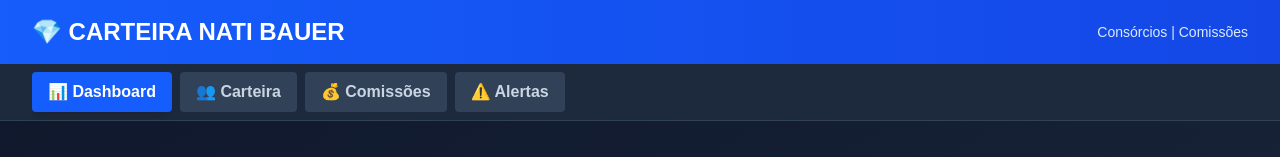
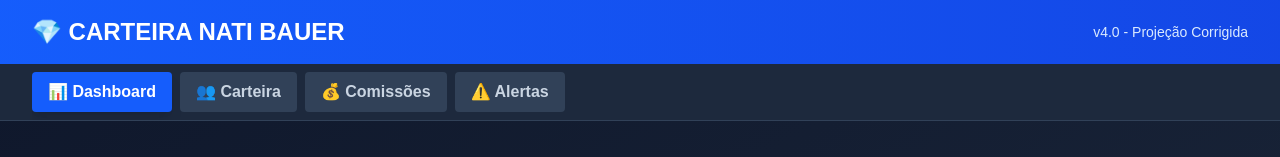
Before and after one commit to bauerenati-stack/carteira-clientes, a Next.js app: page / in a window 1280 px wide. Shown: the top 157 px of the page. Built offline with nearby package versions, Linux system fonts and the light colour scheme.

Commit message:
Atualizar versão para v4.0 - Projeção Corrigida

```diff
--- a/app/page.tsx
+++ b/app/page.tsx
@@ -145,7 +145,7 @@ export default function Home() {
         <div className="max-w-7xl mx-auto px-4 sm:px-6 lg:px-8">
           <div className="flex justify-between items-center h-16">
             <h1 className="text-2xl font-bold text-white">💎 CARTEIRA NATI BAUER</h1>
-            <div className="text-sm text-blue-100">Consórcios | Comissões</div>
+            <div className="text-sm text-blue-100">v4.0 - Projeção Corrigida</div>
           </div>
         </div>
       </nav>
```
